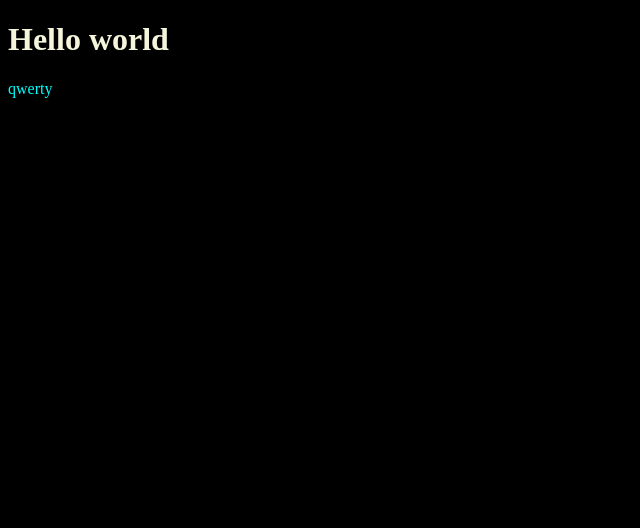
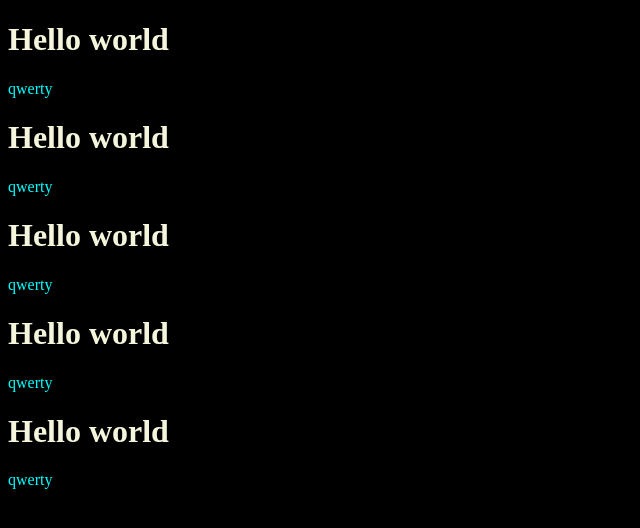
Before and after one commit to emik955/gitTest, a plain HTML site: page index.html in a window 1280 px wide. Shown: the whole page, without its empty margins (0-640 px from the left). Drawn offline with Linux system fonts and the light colour scheme.

Commit message:
branch about b work in

```diff
--- a/index.html
+++ b/index.html
@@ -9,5 +9,13 @@
 <body>
     <h1>Hello world</h1>
     <p>qwerty</p>
+    <h1>Hello world</h1>
+    <p>qwerty</p>
+    <h1>Hello world</h1>
+    <p>qwerty</p>
+    <h1>Hello world</h1>
+    <p>qwerty</p>
+    <h1>Hello world</h1>
+    <p>qwerty</p>
 </body>
 </html>
```
